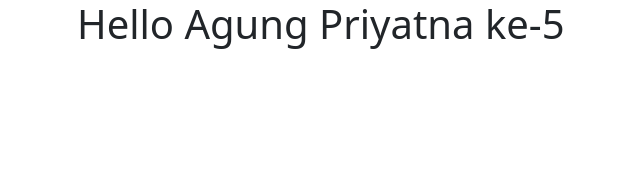
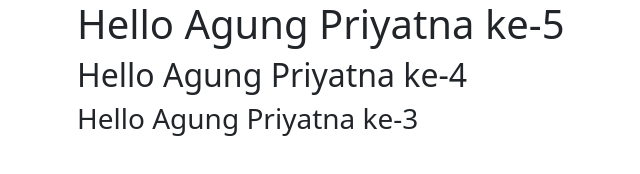
Before and after one commit to AgungPri/AgungPri.github.io, a plain HTML site: page index.html in a window 1280 px wide. Shown: the whole page, without its empty margins (5-645 px from the left). Drawn offline with nearby package versions, Linux system fonts and the light colour scheme.

Commit message:
Tesst Commit final

```diff
--- a/index.html
+++ b/index.html
@@ -13,6 +13,9 @@
   <body>
     <div class="container">
         <h1>Hello Agung Priyatna ke-5</h1>
+        <h2>Hello Agung Priyatna ke-4</h1>
+        <h3>Hello Agung Priyatna ke-3</h1>
+
       </div>
     <!-- Optional JavaScript; choose one of the two! -->
 
```
